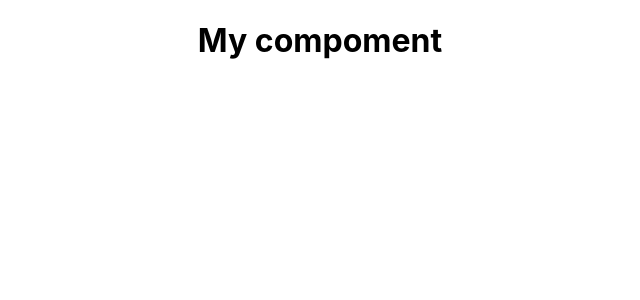
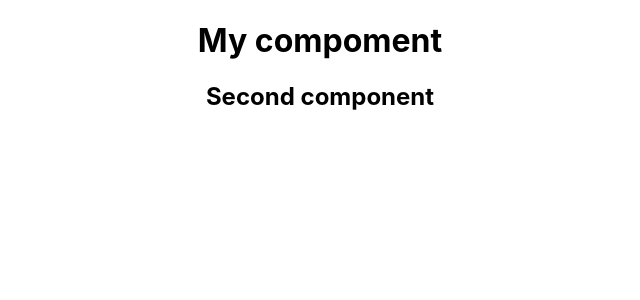
Before and after one commit to wiktorpiela/react-learn, a React (Create React App) app: page / in a window 1280 px wide. Shown: the top 300 px of the page, without its empty margins (320-960 px from the left). Built offline with nearby package versions, Linux system fonts and the light colour scheme.

Commit message:
second component added

```diff
--- a/src/App.jsx
+++ b/src/App.jsx
@@ -1,11 +1,13 @@
 import logo from './logo.svg';
 import './App.css';
 import MyCompoment from './components/MyComponent';
+import SecondComponent from './components/SecondComponent';
 
 function App() {
   return (
     <div className="App">
       <MyCompoment/>
+      <SecondComponent/>
     </div>
   );
 }
--- /dev/null
+++ b/src/components/SecondComponent.jsx
@@ -0,0 +1,3 @@
+export default function SecondComponent(){
+    return <h2>Second component</h2>
+}
```
Also changed, not shown: src/components/MyComponent.jsx (line endings or trailing spaces).
